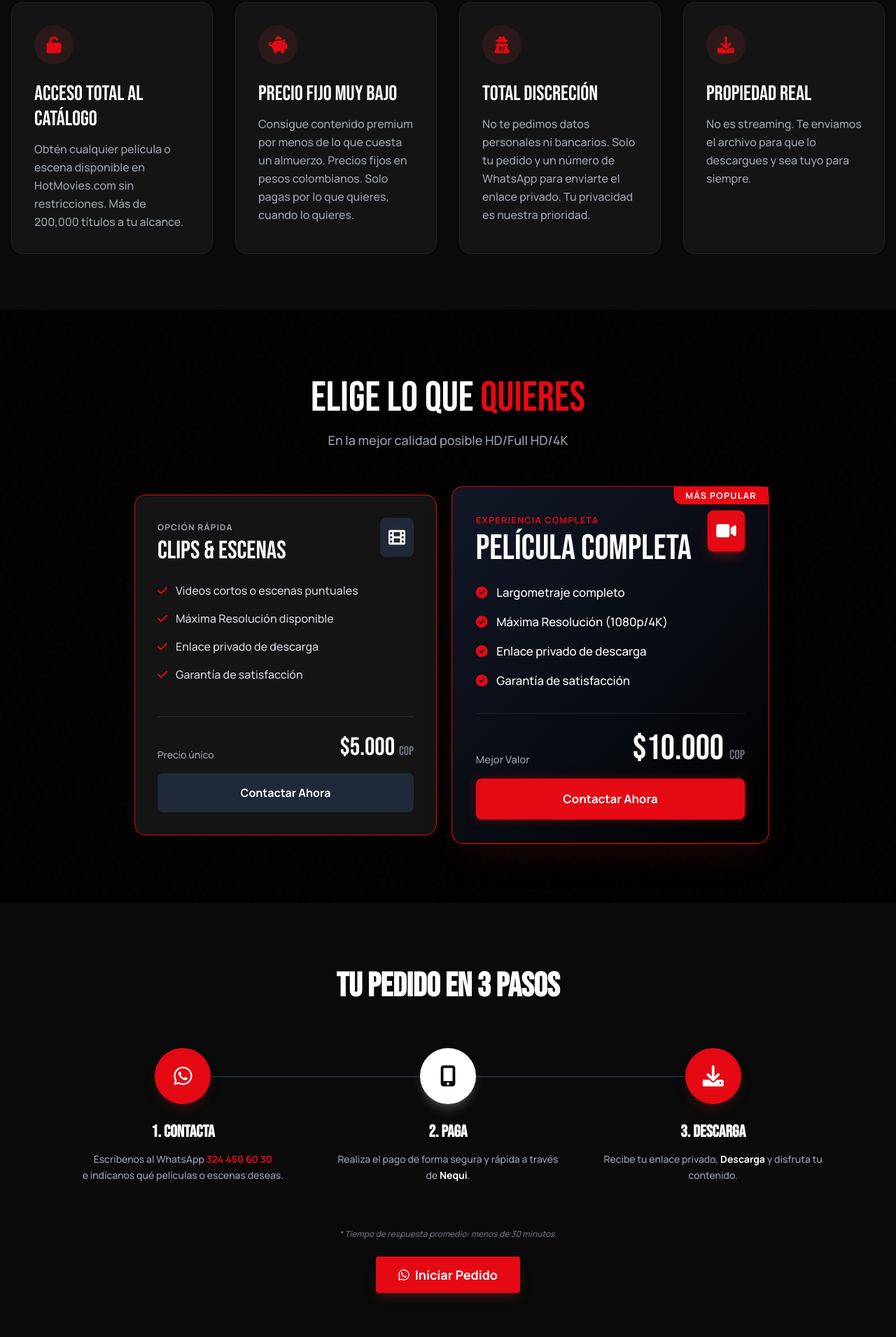
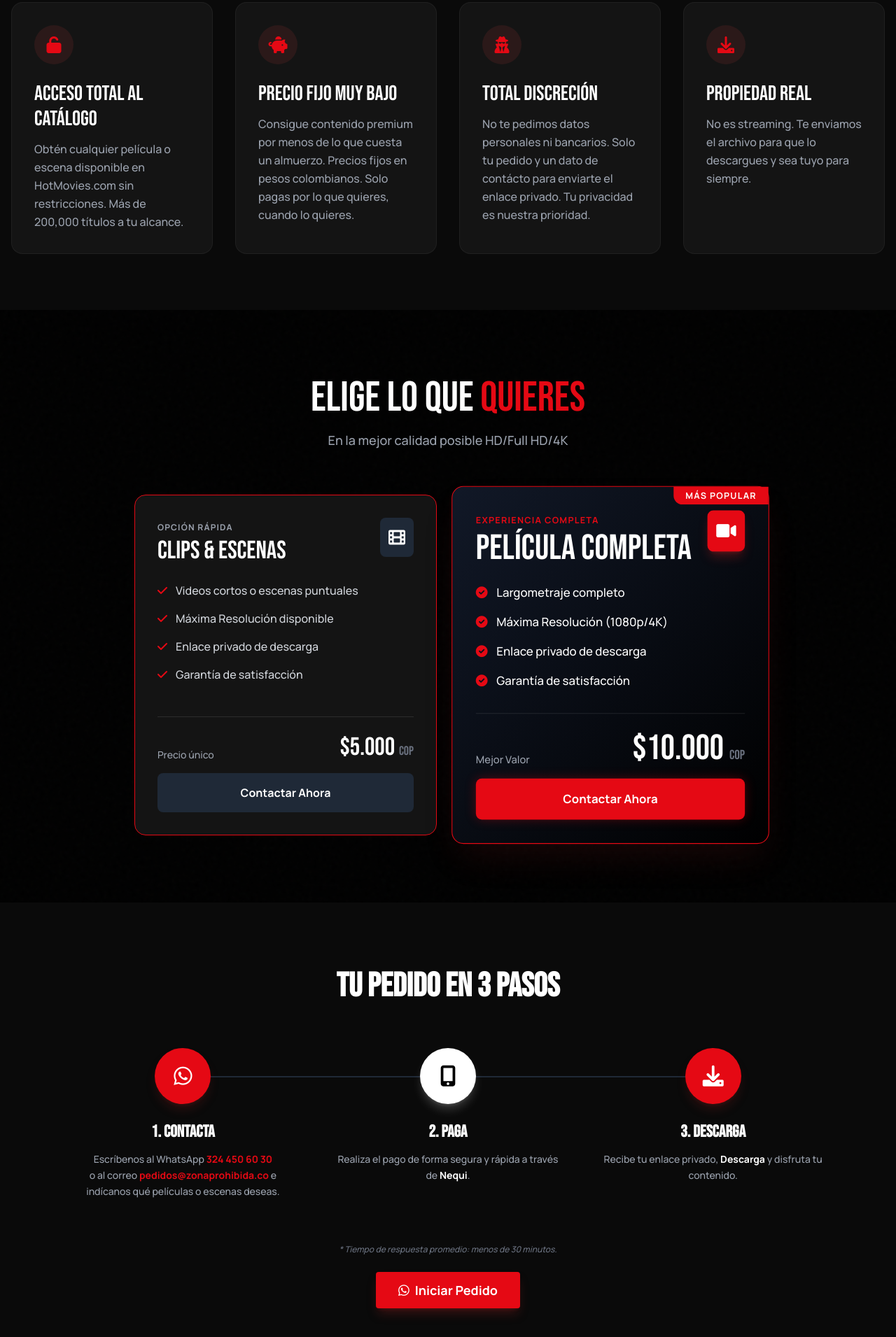
Before and after one commit to jhospina/zonaprohibida, a plain HTML site: page index.html in a window 1280 px wide. Shown: the part 1692-3603 px from the top of the page at 70% size. Drawn offline with nearby package versions, Linux system fonts and the light colour scheme.

Commit message:
added email contact

```diff
--- a/index.html
+++ b/index.html
@@ -282,7 +282,7 @@
                     <i class="fas fa-user-secret text-2xl text-forbidden-red"></i>
                 </div>
                 <h3 class="font-display text-3xl mb-3 text-white">Total Discreción</h3>
-                <p class="text-gray-400 leading-relaxed">No te pedimos datos personales ni bancarios. Solo tu pedido y un número de WhatsApp para enviarte el enlace privado. Tu privacidad es nuestra prioridad.</p>
+                <p class="text-gray-400 leading-relaxed">No te pedimos datos personales ni bancarios. Solo tu pedido y un dato de contácto para enviarte el enlace privado. Tu privacidad es nuestra prioridad.</p>
             </div>
             <!-- Benefit 4 -->
             <div class="p-8 rounded-2xl bg-card-bg border border-white/5 hover:border-forbidden-red/50 transition-colors group">
@@ -384,7 +384,7 @@
                 </div>
                 <h3 class="font-display text-2xl font-bold mb-3">1. CONTACTA</h3>
                 <p class="text-gray-400 text-sm leading-relaxed max-w-xs mx-auto">
-                    Escríbenos al WhatsApp <span class="text-forbidden-red font-bold">324 450 60 30</span><br> e indícanos qué películas o escenas deseas.
+                    Escríbenos al WhatsApp <a href="https://wa.me/573244506030?text=Hola%2C%20estoy%20interesado%20en%20adquirir%20alguna%20escena%20o%20pel%C3%ADcula.%20%C2%BFMe%20podr%C3%ADas%20brindar%20m%C3%A1s%20informaci%C3%B3n%3F" target="_blank" class="text-forbidden-red font-bold">324 450 60 30</a><br> o al correo <a href="mailto:pedidos@zonaprohibida.co" class="text-forbidden-red font-bold">pedidos@zonaprohibida.co</a> e indícanos qué películas o escenas deseas.
                 </p>
             </div>
 
```
